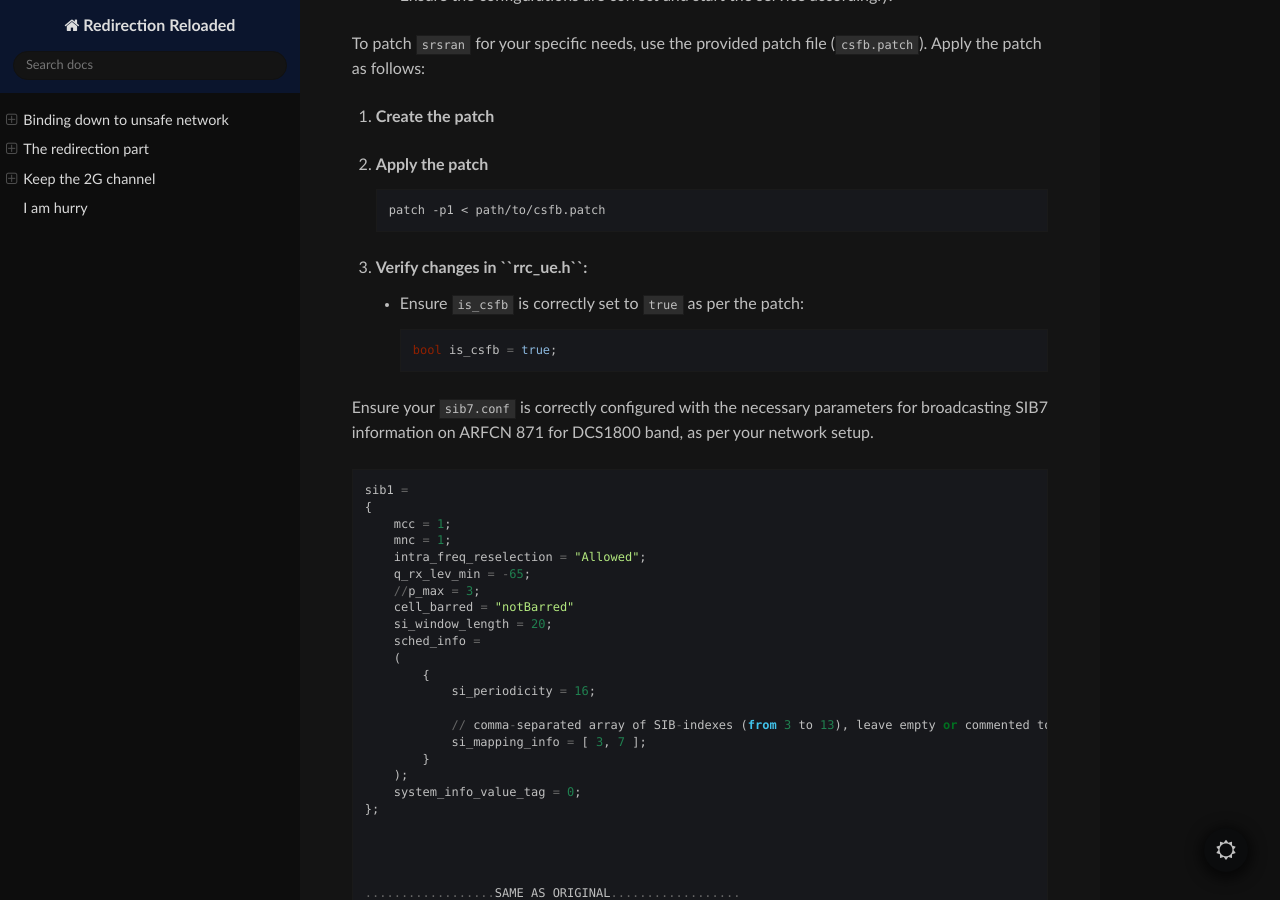
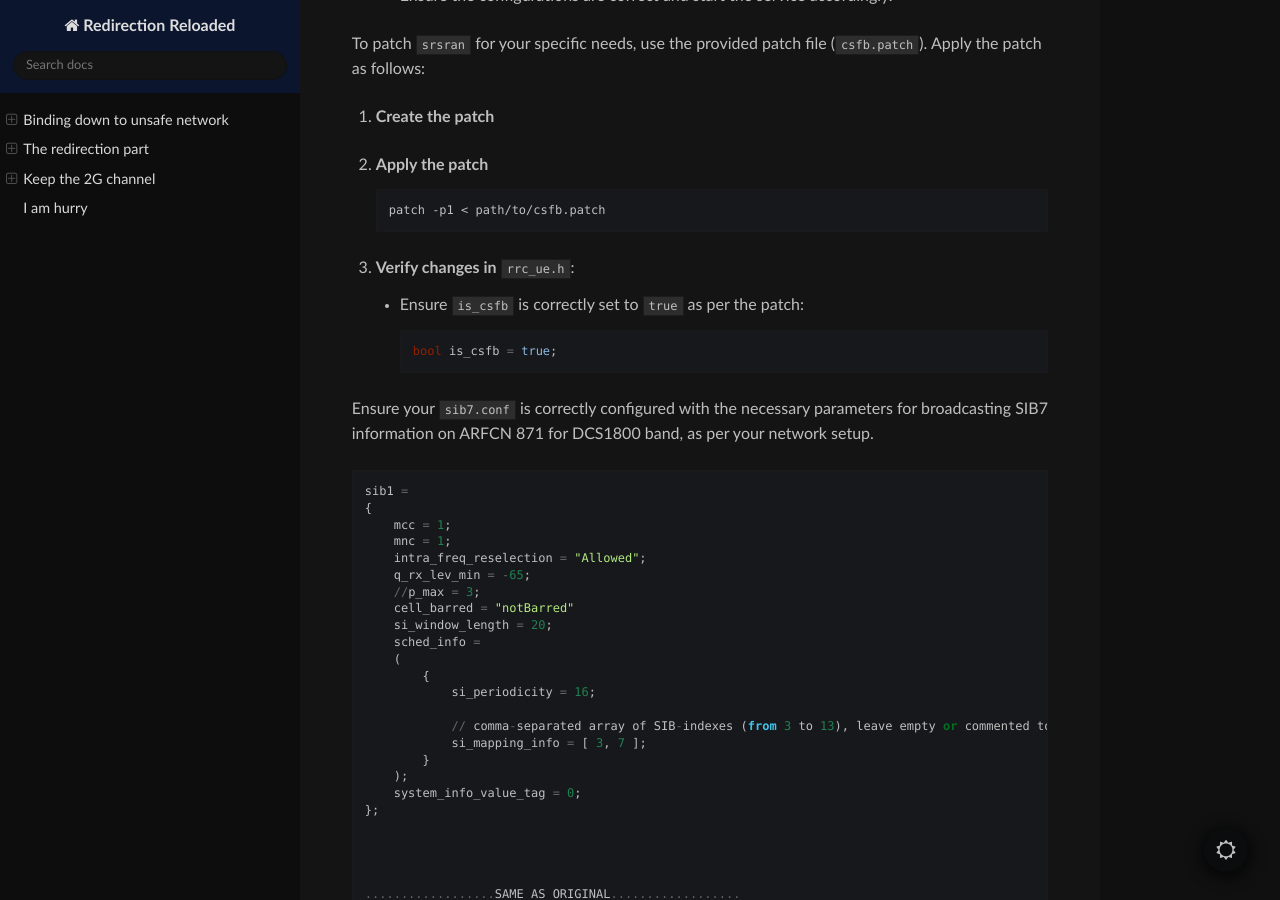
Before and after one commit to bbaranoff/binding-down-to-gsm, a Sphinx documentation site: the page built from docs/index.rst, in a window 1280 px wide and 900 px high, scrolled down 10147 px. Built offline with Sphinx 7.4.7 and the Read the Docs theme 3.1.0, drawn with Linux system fonts in a browser that asks for light colours.

```diff
--- a/docs/index.rst
+++ b/docs/index.rst
@@ -592,7 +592,7 @@ To patch ``srsran`` for your specific needs, use the provided patch file
 
       patch -p1 < path/to/csfb.patch
 
-3. **Verify changes in ``rrc_ue.h``:**
+3. **Verify changes in** ``rrc_ue.h``:
 
    -  Ensure ``is_csfb`` is correctly set to ``true`` as per the patch:
 
```
